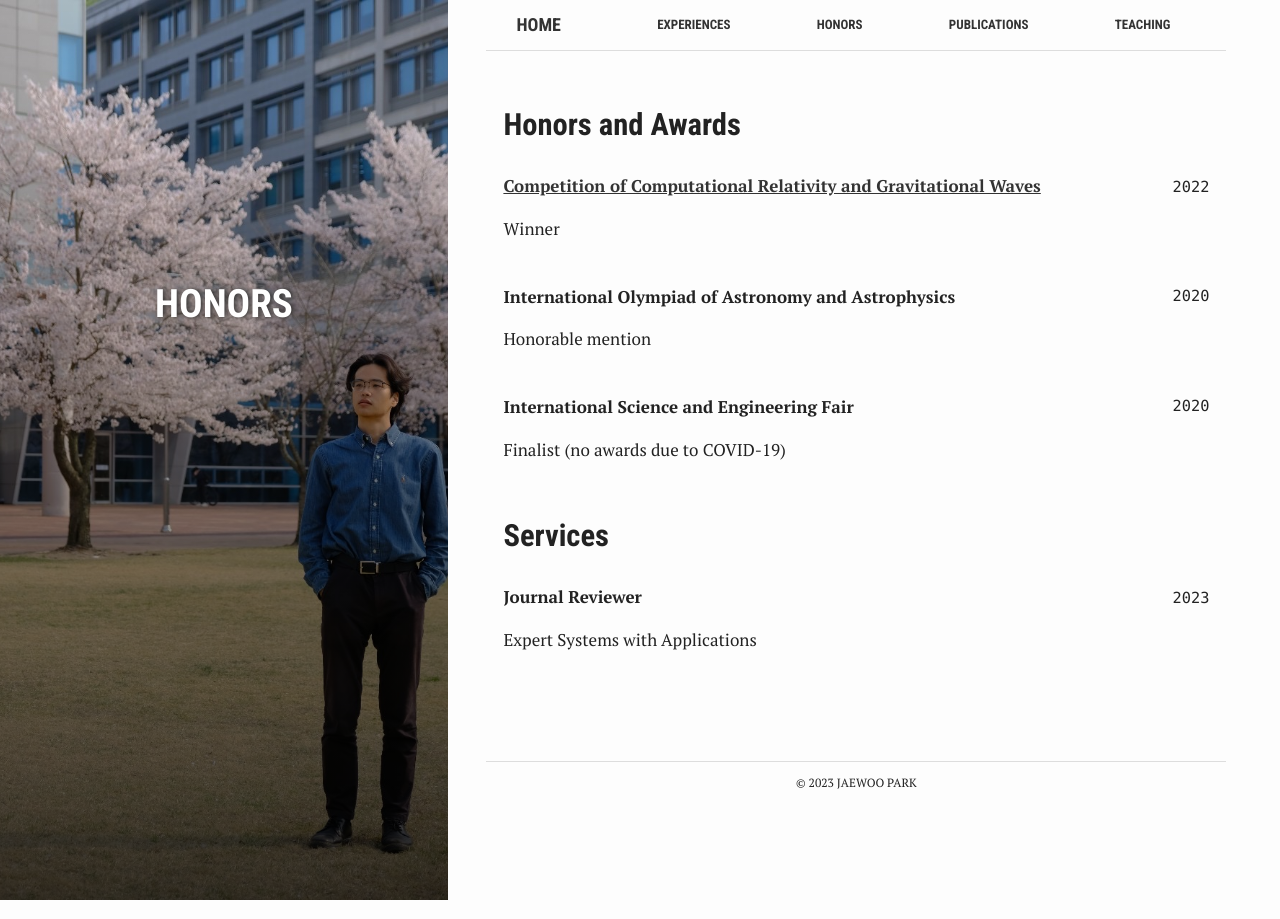
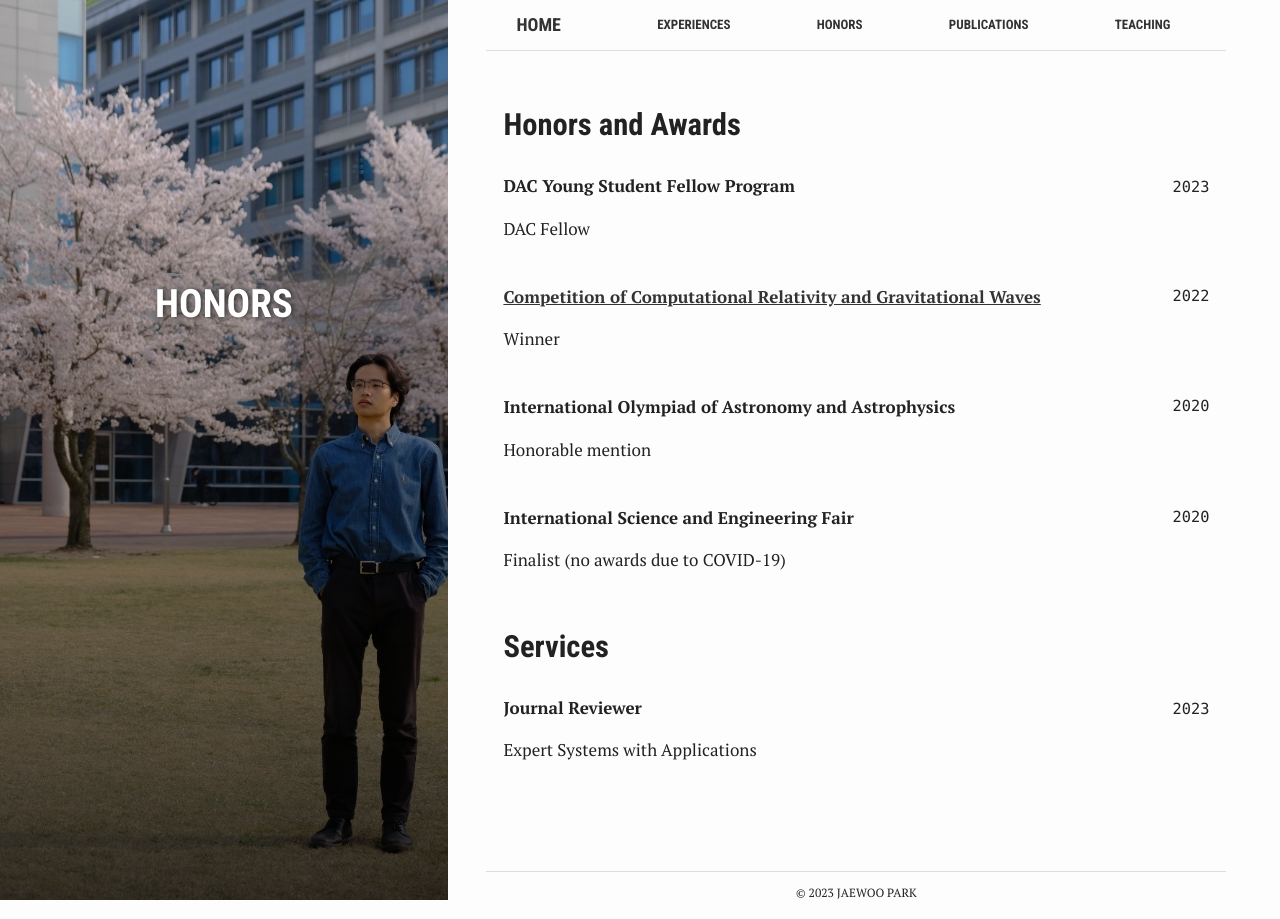
Before and after one commit to hecate64/hecate64.github.io, a Jekyll site: the page built from honors.md, in a window 1280 px wide. Built offline with Jekyll 4.4.1, drawn with Linux system fonts in a browser that asks for light colours.

Commit message:
add DAC grant

```diff
--- a/honors.md
+++ b/honors.md
@@ -8,6 +8,15 @@ active: Honors
 ---
 
 ## Honors and Awards
+
+<div style="float: right"> <code> 2023 </code> </div>
+
+__DAC Young Student Fellow Program__
+
+
+DAC Fellow
+<br/>
+<br/>
 
 <div style="float: right"> <code> 2022 </code> </div>
 
```
Also changed, not shown: 4 other files.
